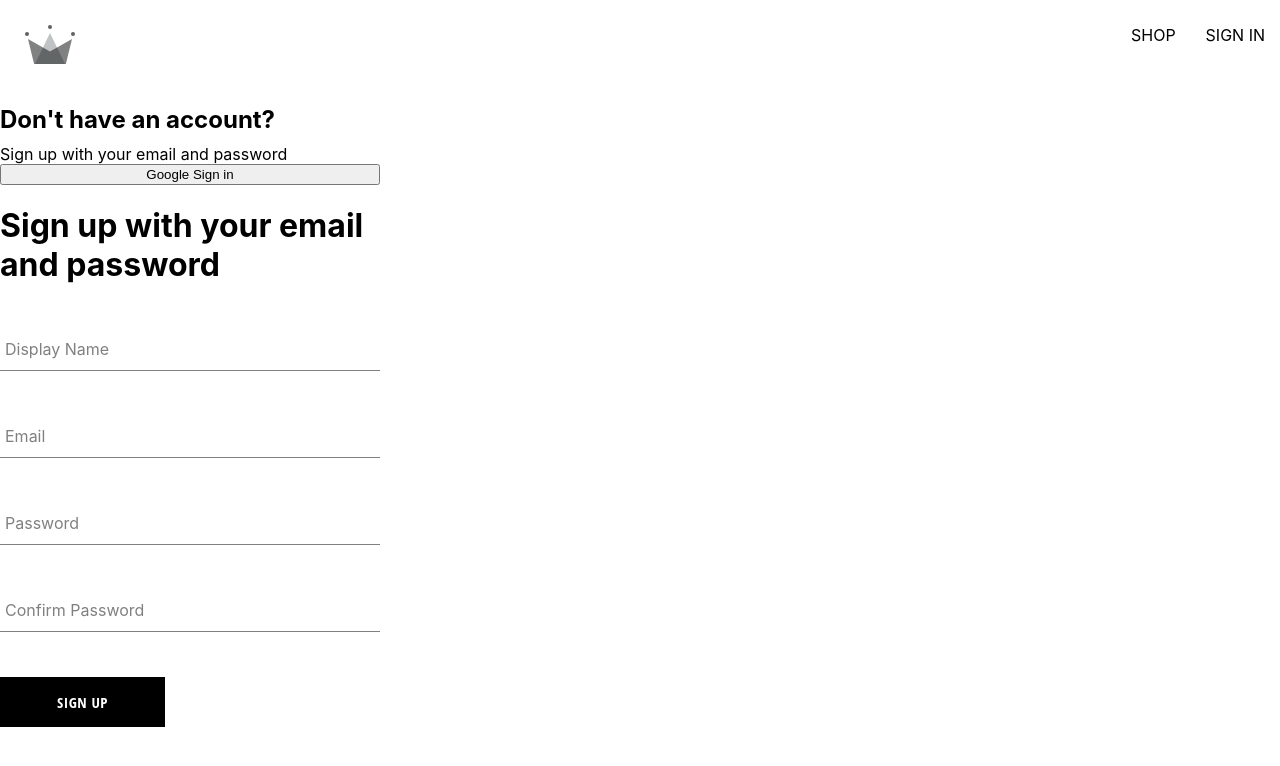
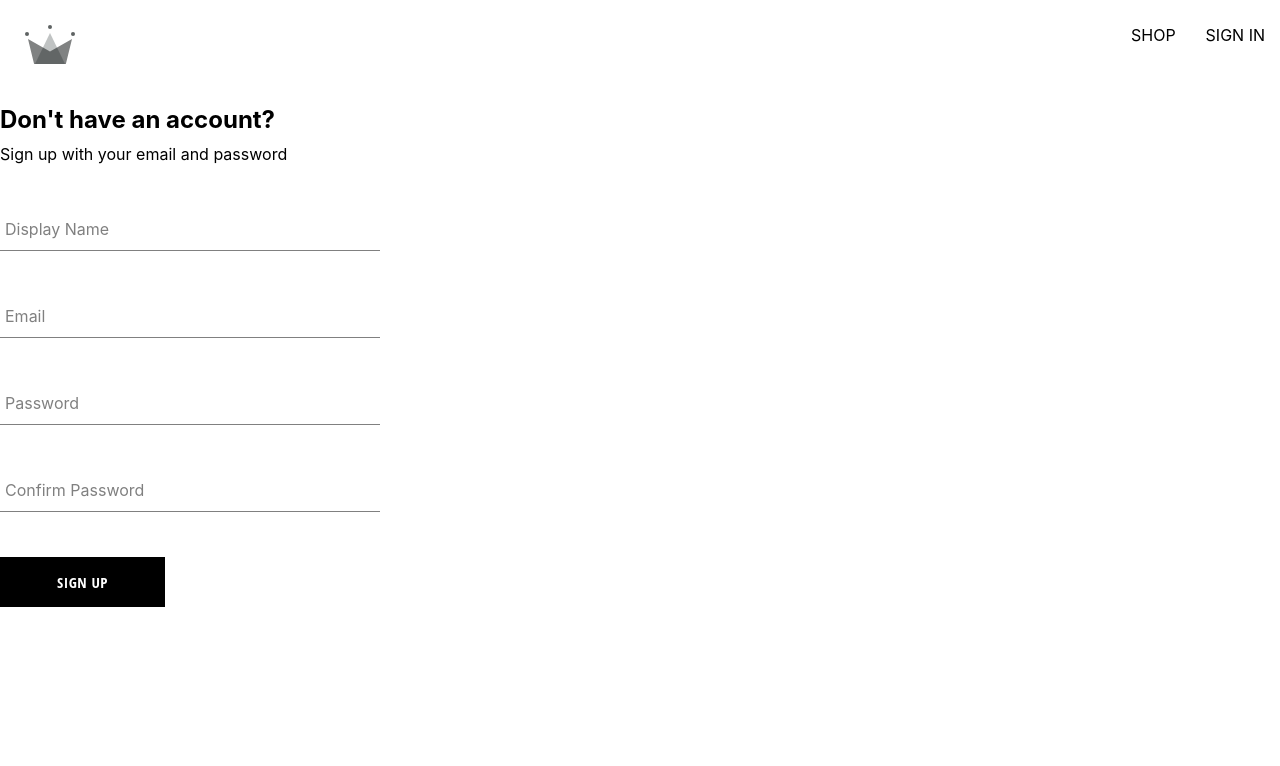
Before and after one commit to rciszewski/short-kings, a React (Create React App) app: page /sign-in in a window 1280 px wide. Shown: the top 766 px of the page. Built offline with nearby package versions, Linux system fonts and the light colour scheme.

Commit message:
add generic button component and dynamic styling options

```diff
--- a/src/ components/sign-up-form/sign-up-form.component.jsx
+++ b/src/ components/sign-up-form/sign-up-form.component.jsx
@@ -56,7 +56,6 @@ const SignUpForm = () => {
 
   return (
     <div>
-      <h1>Sign up with your email and password</h1>
       <form action="">
         <FormInput
           label="Display Name"
--- a/src/routes/sign-in/sign-in.component.jsx
+++ b/src/routes/sign-in/sign-in.component.jsx
@@ -14,7 +14,7 @@ const SignIn = () => {
     <div className="sign-up-container">
       <h2>Don't have an account?</h2>
       <span>Sign up with your email and password</span>
-      <button onClick={logGoogleUser}>Google Sign in</button>
+      {/* <button onClick={logGoogleUser}>Google Sign in</button> */}
       <SignUpForm />
     </div>
   );
```
